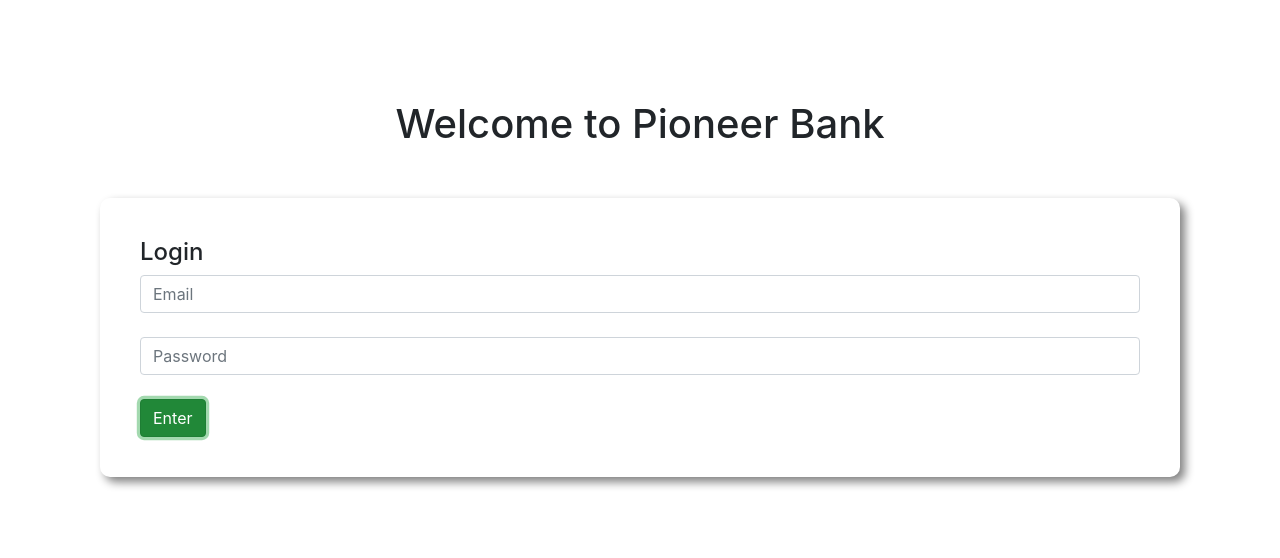
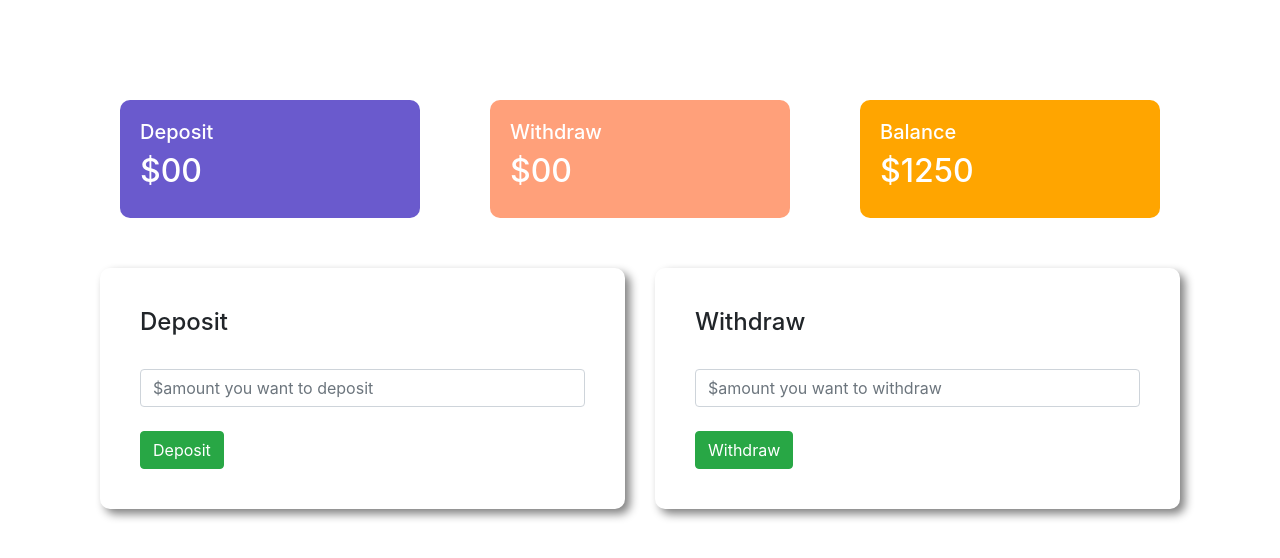
Before and after one commit to tasnim-nova/Pioneer-Bank, a plain HTML site: page index.html in a window 1280 px wide. Both pictures are taken after a click on the button "Enter". Drawn offline with nearby package versions, Linux system fonts and the light colour scheme.

Commit message:
login area done, transaction styling done

```diff
--- a/index.html
+++ b/index.html
@@ -16,8 +16,63 @@
         <br>
         <input type="password" name="" id="" class="form-control" placeholder="Password">
         <br>
-        <button class="btn btn-success">Enter</button>
+        <button id="login" class="btn btn-success">Enter</button>
        </div>
     </div>
+    <div id="transaction-area">
+        <div class="row">
+            <div class="col-md-4">
+                <div class="deposit status">
+                    <h5>Deposit</h5>
+                    <h2>$00</h2>
+                </div>
+            </div>
+            <div class="col-md-4 ">
+                <div class="withdraw status">
+                    <h5>Withdraw</h5>
+                    <h2>$00</h2>
+                </div>
+            </div>
+            <div class="col-md-4">
+                <div class="balance status">
+                    <h5>Balance</h5>
+                    <h2>$1250</h2>
+                </div>
+            </div>
+        </div>
+        <div class="row">
+            <div class="col-md-6">
+                <div class="submit-area">
+                    <h4>Deposit</h4>
+                    <br>
+                    <input type="text" class="form-control" placeholder="$amount you want to deposit">
+                    <br>
+                    <div class="btn btn-success">Deposit</div>
+                </div>
+            </div>
+            <div class="col-md-6">
+                <div class="submit-area">
+                    <h4>Withdraw</h4>
+                    <br>
+                    <input type="text" class="form-control" placeholder="$amount you want to withdraw">
+                    <br>
+                    <div class="btn btn-success">Withdraw</div>
+                </div>
+            </div>
+        </div>
+    </div>
+    <script>
+        //login button event handler
+        const loginBtn = document.getElementById('login');
+        loginBtn.addEventListener('click', function (event) {
+            const loginArea = document.getElementById('login-area');
+            loginArea.style.display= 'none';
+            const transactionArea = document.getElementById('transaction-area');
+            transactionArea.style.display= 'block';
+        })
+
+        //deposit button event handler
+
+    </script>
 </body>
 </html>
--- a/style.css
+++ b/style.css
@@ -7,3 +7,21 @@ border-radius: 10px;
 box-shadow: 5px 5px 10px gray;
 padding: 40px;
 }
+#transaction-area{
+    display: none;
+}
+.deposit{
+    background-color: slateblue;
+}
+.withdraw{
+    background-color: lightsalmon;
+}
+.balance{
+    background-color: orange;
+}
+.status{
+    margin: 0px 20px;
+    border-radius: 10px;
+    padding: 20px;
+    color: white;
+}
```
